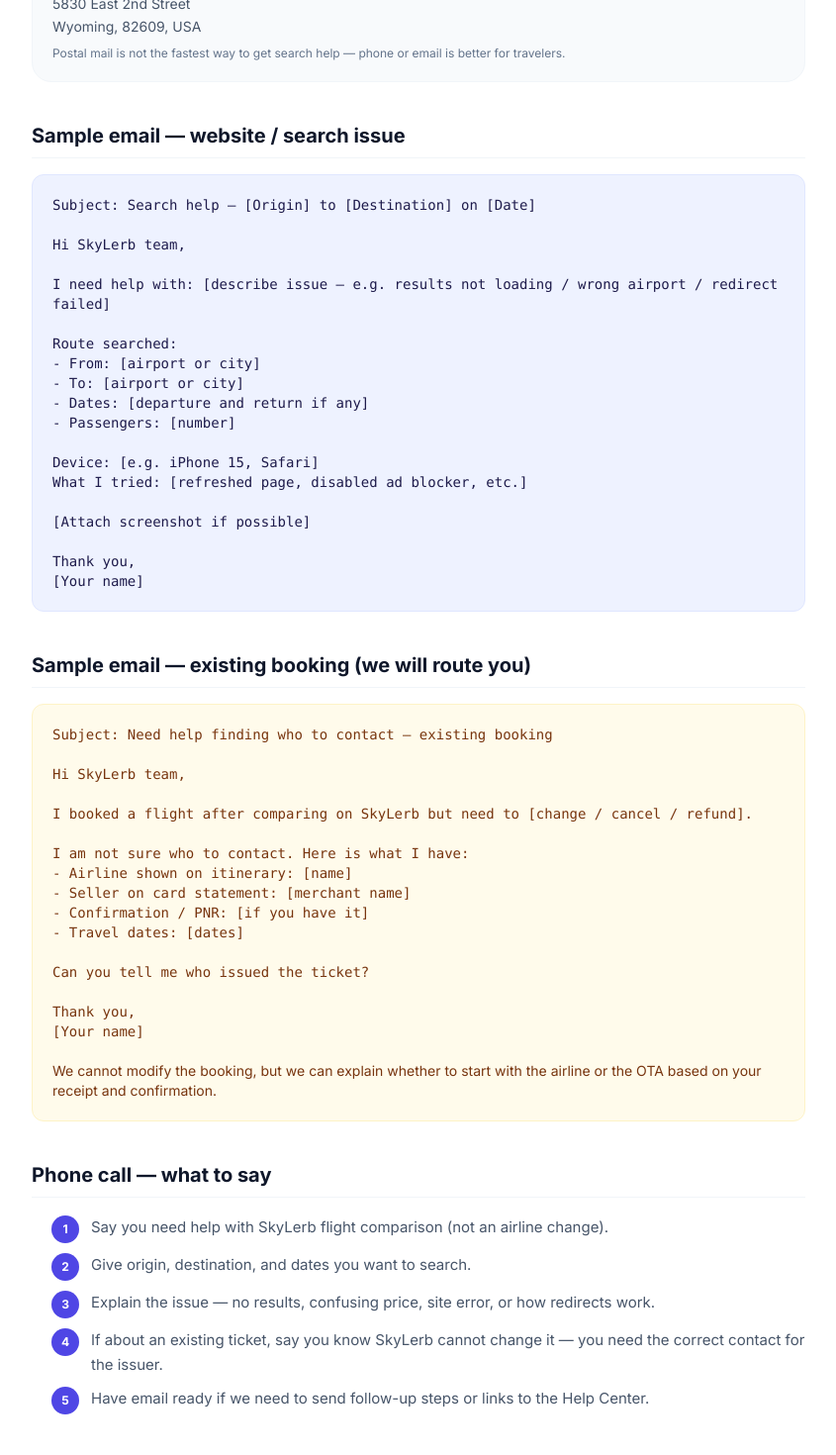
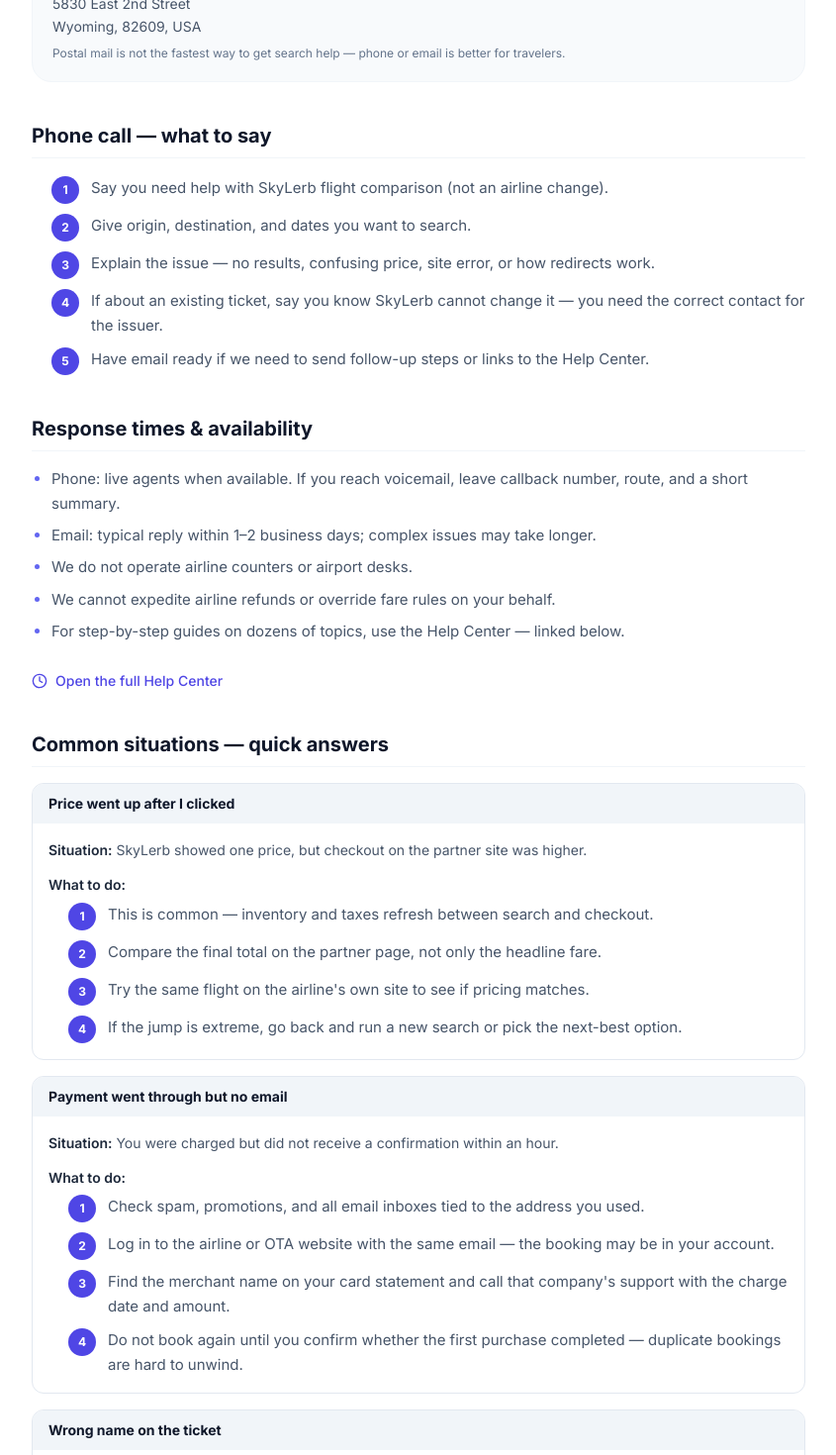
Before and after one commit to atriumenchan/travel.admexo, a Next.js app: page /contact in a window 1280 px wide. Shown: the part 1920-3390 px from the top of the page at 99% size, without its empty margins (217-1062 px from the left). Built offline with nearby package versions, Linux system fonts and the light colour scheme.

Commit message:
Remove contact email templates and stop pre-filling origin
Leave the search From field empty with a From placeholder instead of
defaulting to New York. Drop the copy-paste email templates on Contact.

Co-authored-by: atriumenchan <atriumenchan@users.noreply.github.com>

```diff
--- a/app/contact/page.tsx
+++ b/app/contact/page.tsx
@@ -156,55 +156,6 @@ export default function ContactPage() {
             </div>
           </Section>
 
-          <Section title="Sample email — website / search issue">
-            <Callout>
-              <p className="font-mono text-xs sm:text-sm leading-relaxed whitespace-pre-wrap">{`Subject: Search help — [Origin] to [Destination] on [Date]
-
-Hi SkyLerb team,
-
-I need help with: [describe issue — e.g. results not loading / wrong airport / redirect failed]
-
-Route searched:
-- From: [airport or city]
-- To: [airport or city]
-- Dates: [departure and return if any]
-- Passengers: [number]
-
-Device: [e.g. iPhone 15, Safari]
-What I tried: [refreshed page, disabled ad blocker, etc.]
-
-[Attach screenshot if possible]
-
-Thank you,
-[Your name]`}</p>
-            </Callout>
-          </Section>
-
-          <Section title="Sample email — existing booking (we will route you)">
-            <Callout tone="warn">
-              <p className="font-mono text-xs sm:text-sm leading-relaxed whitespace-pre-wrap">{`Subject: Need help finding who to contact — existing booking
-
-Hi SkyLerb team,
-
-I booked a flight after comparing on SkyLerb but need to [change / cancel / refund].
-
-I am not sure who to contact. Here is what I have:
-- Airline shown on itinerary: [name]
-- Seller on card statement: [merchant name]
-- Confirmation / PNR: [if you have it]
-- Travel dates: [dates]
-
-Can you tell me who issued the ticket?
-
-Thank you,
-[Your name]`}</p>
-              <p className="pt-3 text-sm not-mono">
-                We cannot modify the booking, but we can explain whether to start with the airline or the OTA based on
-                your receipt and confirmation.
-              </p>
-            </Callout>
-          </Section>
-
           <Section title="Phone call — what to say">
             <Steps
               items={[
--- a/components/SimpleSearchBar.tsx
+++ b/components/SimpleSearchBar.tsx
@@ -42,9 +42,9 @@ function formatDisplayDate(iso: string) {
  * (`/?flightSearch=...`) so live results still come from the WL widget.
  */
 export default function SimpleSearchBar() {
-  const [origin, setOrigin] = useState("NYC");
+  const [origin, setOrigin] = useState("");
   const [destination, setDestination] = useState("");
-  const [originLabel, setOriginLabel] = useState("New York");
+  const [originLabel, setOriginLabel] = useState("");
   const [destLabel, setDestLabel] = useState("");
   const [departDate, setDepartDate] = useState(defaultDepartDate);
   const [returnDate, setReturnDate] = useState(defaultReturnDate);
@@ -173,7 +173,7 @@ export default function SimpleSearchBar() {
                 setShowOrigin(true);
               }}
               onFocus={() => setShowOrigin(true)}
-              placeholder="Origin"
+              placeholder="From"
               className="flex-1 min-w-0 bg-transparent text-sm sm:text-[15px] font-semibold text-slate-900 placeholder:text-slate-400 placeholder:font-medium outline-none"
               autoComplete="off"
               required
@@ -201,7 +201,7 @@ export default function SimpleSearchBar() {
                 setShowDest(true);
               }}
               onFocus={() => setShowDest(true)}
-              placeholder="Destination"
+              placeholder="To"
               className="flex-1 min-w-0 bg-transparent text-sm sm:text-[15px] font-semibold text-slate-900 placeholder:text-slate-400 placeholder:font-medium outline-none"
               autoComplete="off"
               required
```
